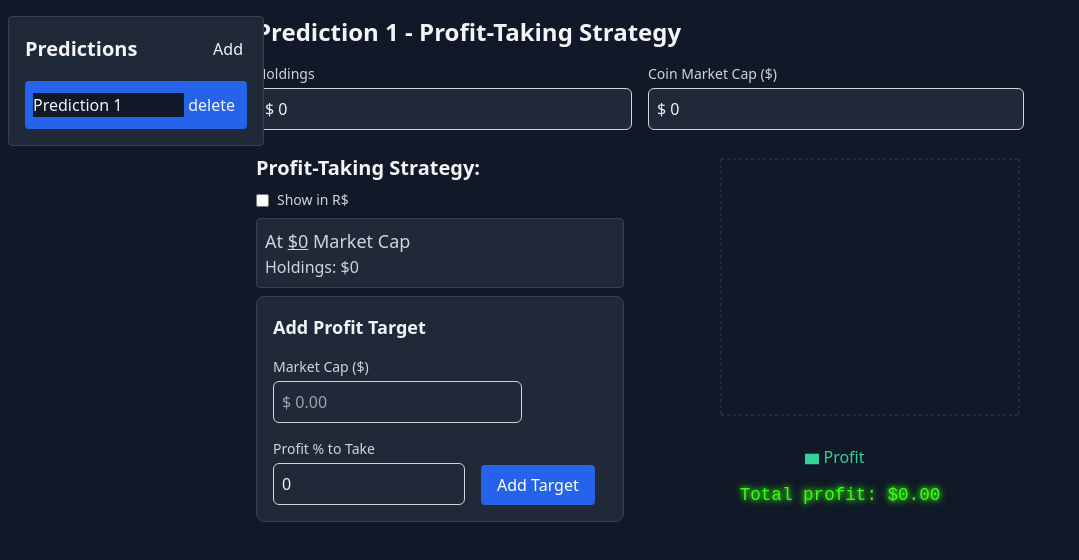
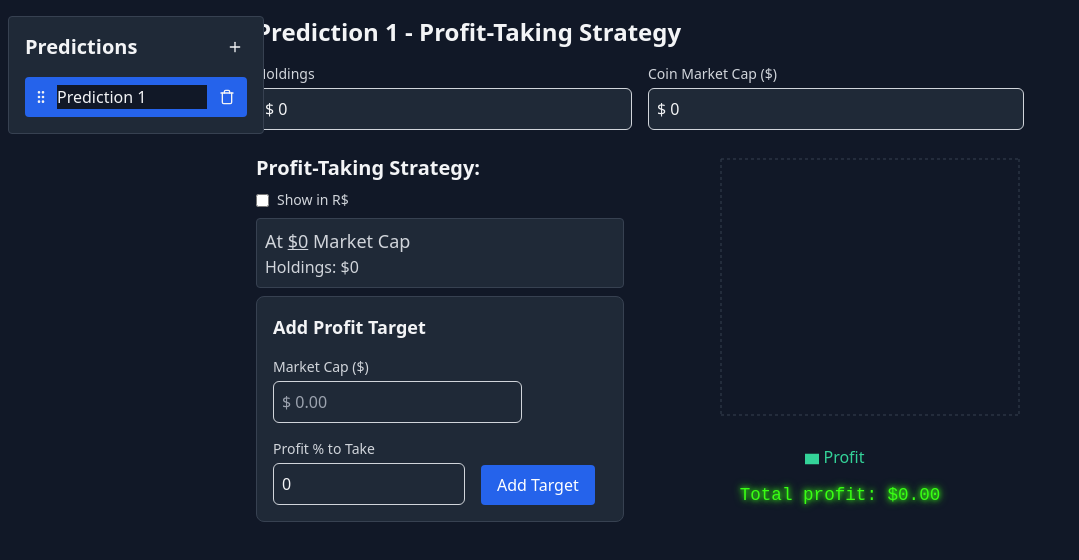
Before and after one commit to ps1312/coin-profit-taking, a React (Vite) app: page / in a window 1280 px wide. Shown: the top 560 px of the page, without its empty margins (0-1079 px from the left). Built offline with nearby package versions, Linux system fonts and the light colour scheme.

Commit message:
add icons

```diff
--- a/package.json
+++ b/package.json
@@ -13,6 +13,7 @@
     "@dnd-kit/core": "^6.3.1",
     "@dnd-kit/sortable": "^10.0.0",
     "@dnd-kit/utilities": "^3.2.2",
+    "lucide-react": "^0.469.0",
     "react": "^18.3.1",
     "react-dom": "^18.3.1",
     "recharts": "^2.15.0"
--- a/src/components/Sidebar.tsx
+++ b/src/components/Sidebar.tsx
@@ -13,6 +13,7 @@ import {
   verticalListSortingStrategy,
 } from "@dnd-kit/sortable"
 import { CSS } from "@dnd-kit/utilities"
+import { GripVertical, Plus, Trash } from "lucide-react"
 
 interface SidebarProps {
   predictions: CoinPrediction[]
@@ -48,19 +49,25 @@ const SortableItem = ({
     <div
       ref={setNodeRef}
       style={style}
-      {...attributes}
-      {...listeners}
-      className={`flex justify-between items-center p-2 rounded cursor-pointer ${
+      className={`flex items-center p-2 rounded ${
         isActive ? "bg-blue-600" : "hover:bg-gray-700"
       }`}
       onClick={onSelect}
     >
+      <div className="cursor-grab" {...attributes} {...listeners}>
+        <GripVertical size={16} />
+      </div>
+      <div className="flex-1 flex justify-between items-center ml-2">
         <input
           name={prediction.id}
           className="w-full bg-gray-900"
           type="text"
           defaultValue={prediction.name}
           onChange={(e) => onNameUpdate(e.target.value)}
+          onClick={(e) => {
+            e.stopPropagation()
+            onSelect()
+          }}
         />
         <button
           onClick={(e) => {
@@ -69,8 +76,9 @@ const SortableItem = ({
           }}
           className="p-1"
         >
-        delete
+          <Trash className="ml-2 w-4 h-4" />
         </button>
+      </div>
     </div>
   )
 }
@@ -104,7 +112,7 @@ export const Sidebar = ({
           className="p-1 hover:text-blue-400"
           title="Add Prediction"
         >
-          Add
+          <Plus className="w-4 h-4" />
         </button>
       </div>
       <DndContext
```
Also changed, not shown: 1 other file (tests, documents, lock files or other folders). Lines whose indentation alone changed are shown as unchanged.
